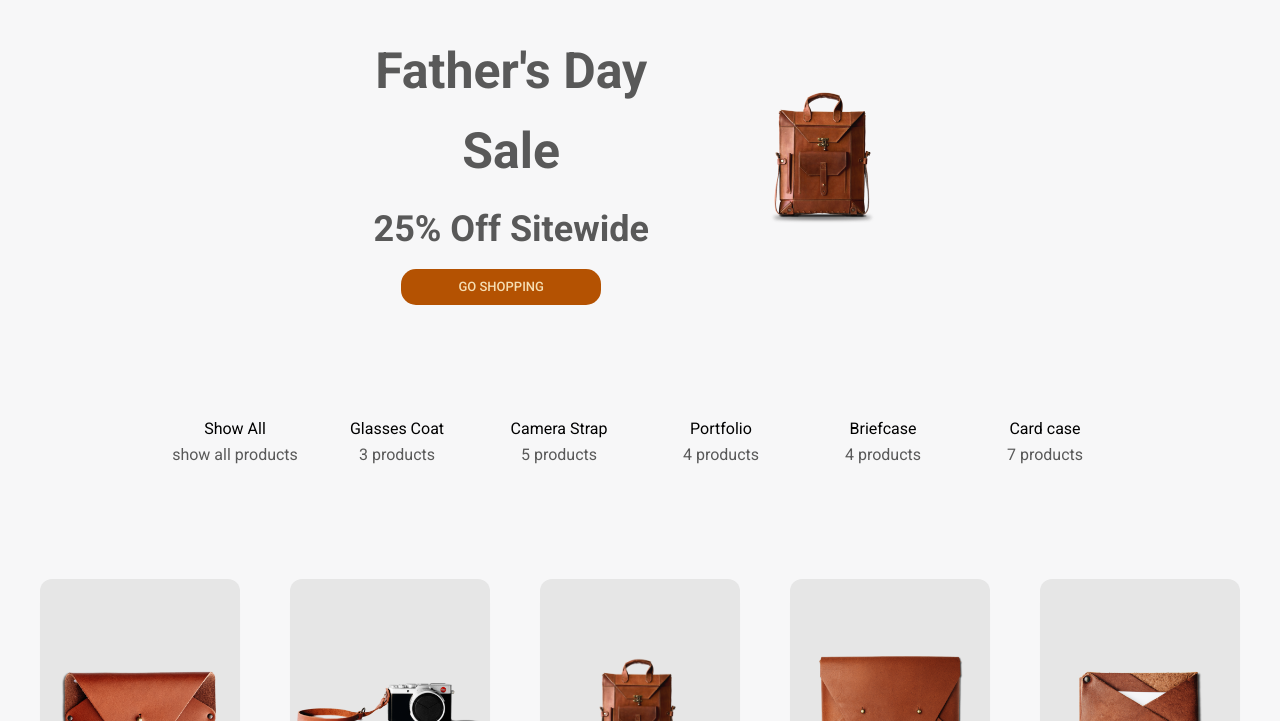
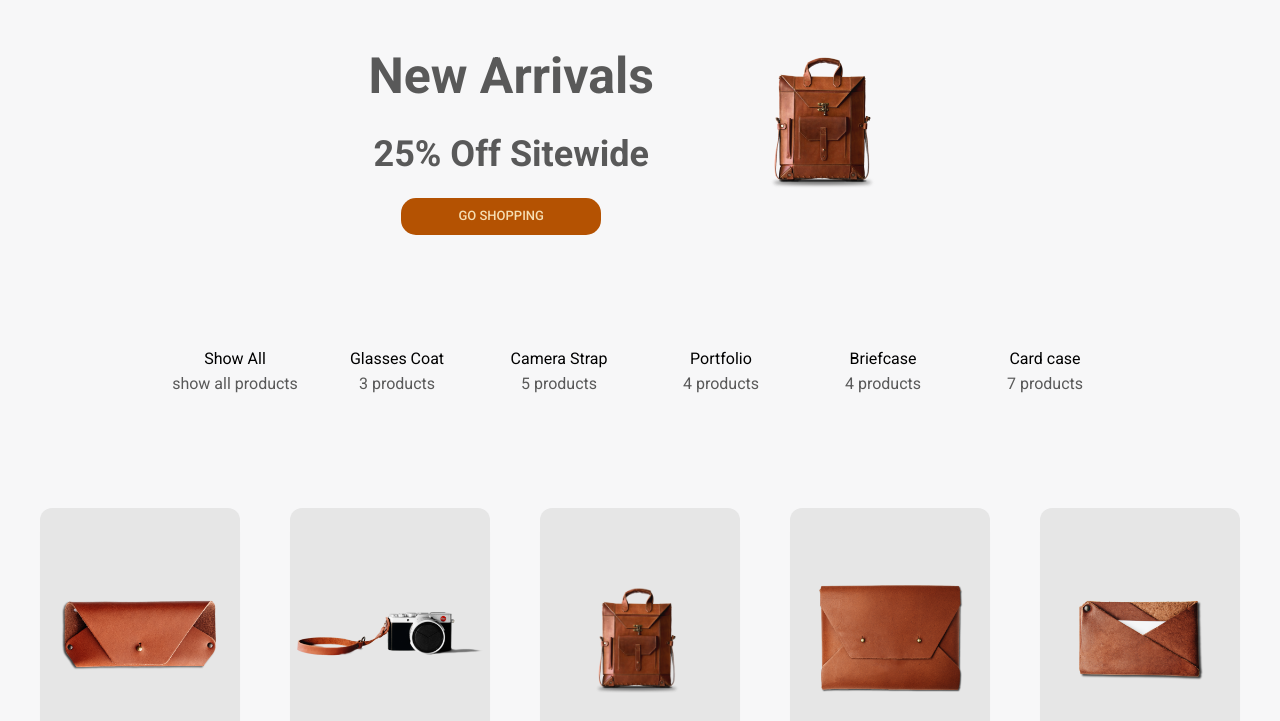
Before and after one commit to FatimaVO/e-commerce, a plain HTML site: page index.html in a window 1280 px wide. Shown: the part 79-800 px from the top of the page. Drawn offline with nearby package versions, Linux system fonts and the light colour scheme.

Commit message:
header update

```diff
--- a/index.html
+++ b/index.html
@@ -65,7 +65,7 @@
             <div class="home__container bd-grid">
                 <div class="home__data">
                     <img src="./assets/images/Pliego_Trans.png" alt="" class="home__img">
-                    <h1 class="home__title">Father's Day Sale<br> <p class="title__promotion">25% Off Sitewide</p></h1>
+                    <h1 class="home__title">New Arrivals<br> <p class="title__promotion">25% Off Sitewide</p></h1>
                     <a href="#featured" class="button" id="buttonHome">GO SHOPPING</a>
                 </div>
             </div>
```
Also changed, not shown: assets/js/main.js (+0 -20 lines).
